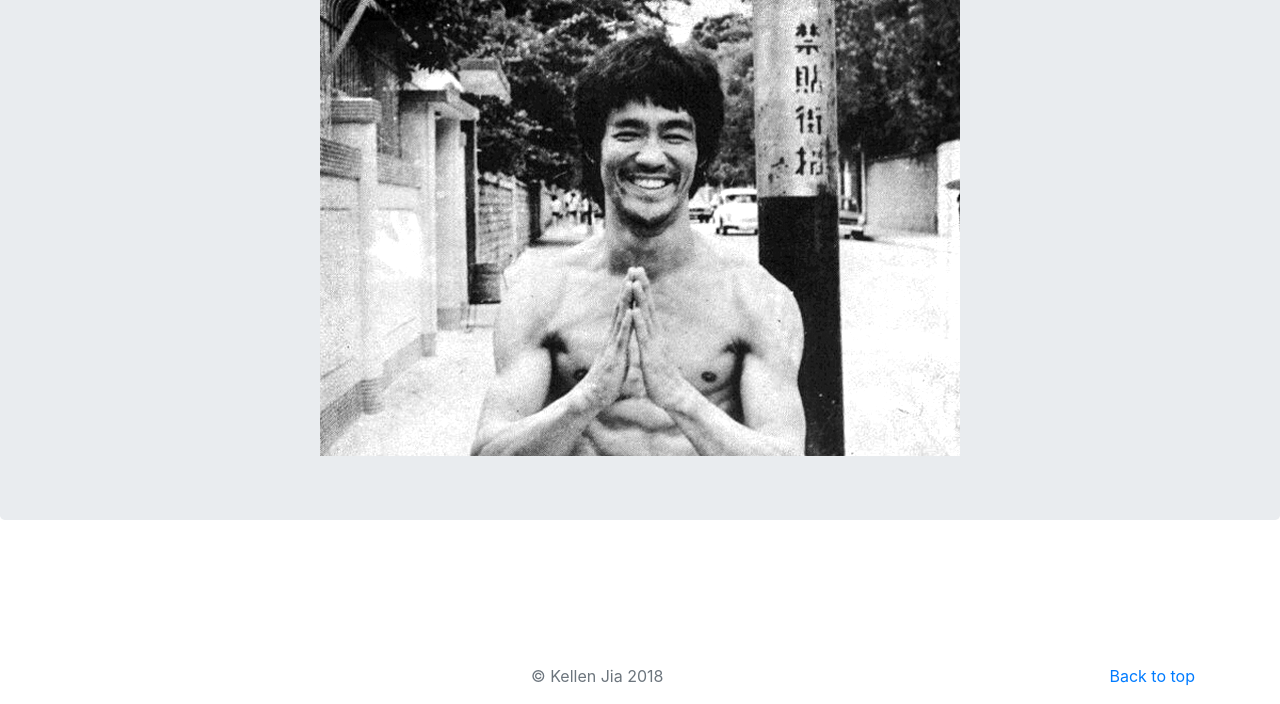
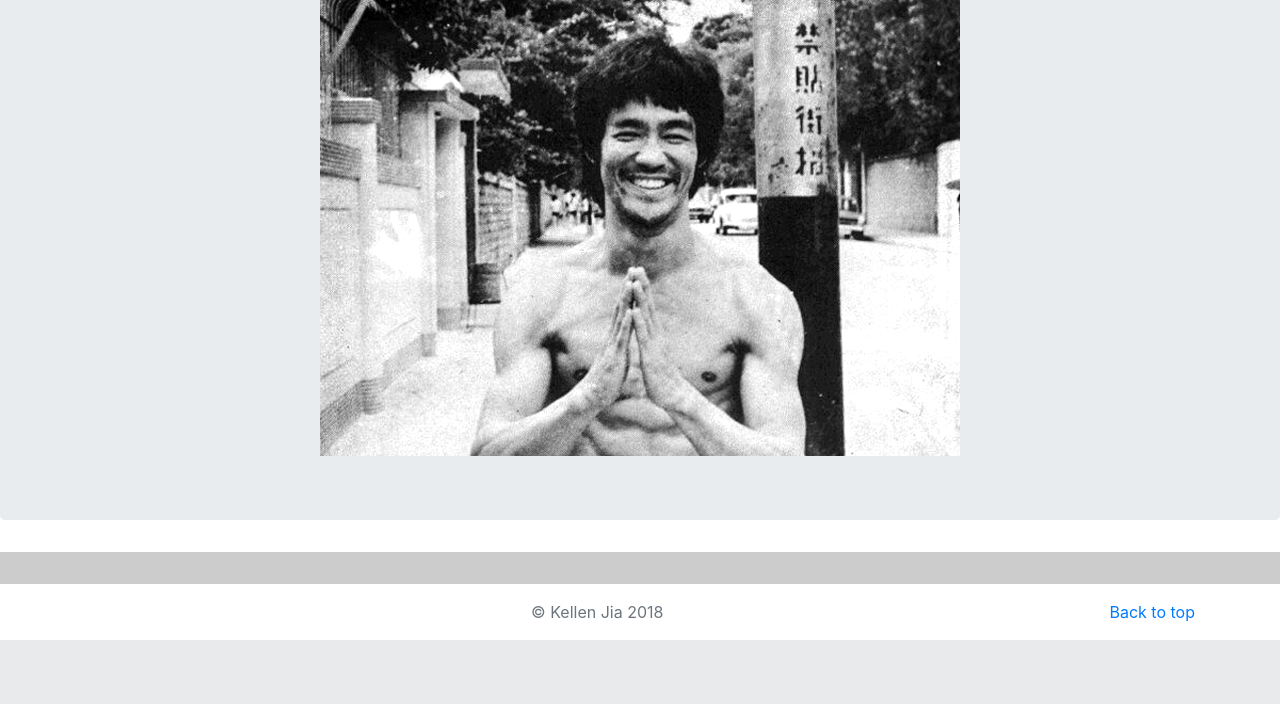
Before and after one commit to keyejia/Portfolio, a Django app: page / in a window 1280 px wide. Shown: the part 293-997 px from the top of the page. After the commit the page ends 933 px from the top, so only its background shows below. Run offline with Django 3.2, Linux system fonts and the light colour scheme; data that the repository does not hold is empty; some libraries are stand-ins or nearby versions.

Commit message:
Chore finalized on the project page

```diff
--- a/Projects/templates/Projects/home.html
+++ b/Projects/templates/Projects/home.html
@@ -12,7 +12,19 @@
 
     <!-- Bootstrap core CSS -->
     <link rel="stylesheet" href="https://stackpath.bootstrapcdn.com/bootstrap/4.1.1/css/bootstrap.min.css" integrity="sha384-WskhaSGFgHYWDcbwN70/dfYBj47jz9qbsMId/iRN3ewGhXQFZCSftd1LZCfmhktB" crossorigin="anonymous">
-
+    <style>
+      .card-img-top img {
+          object-fit: none; /* Do not scale the image */
+          object-position: center; /* Center the image within the element */
+          width: 100%;
+          max-height: 150px;
+          margin-bottom: 1rem;
+        }
+        .container-fluid {
+          padding-left: 100px;
+          padding-right: 100px;
+        }
+    </style>
   </head>
 
   <body>
@@ -55,15 +67,16 @@
         </div>
       </section>
 
-      <div class="album py-5">
-        <div class="container">
+      <div class="album py-3" style ="background-color: #cccccc ">
+        <div class="container-fluid">
 
           <div class="row">
 
             {% for project in Projects.all %}
-            <div class="col-md-4">
-              <div class="card" style="width: 20rem;">
-                <img class="card-img-top img-thumbnail" src="{{ project.image.url }}" alt="Card image cap">
+            <div class="col-sm-4 pt-3">
+              <div class="card">
+                <img class="card-img-top img-thumbnail img-fluid" src="{{ project.image.url }}" >
+
                 <div class="card-body">
                   <h5 class="card-title">{{project.title}}</h5>
                   <p class="card-text">{{project.summary}}</p>
```
